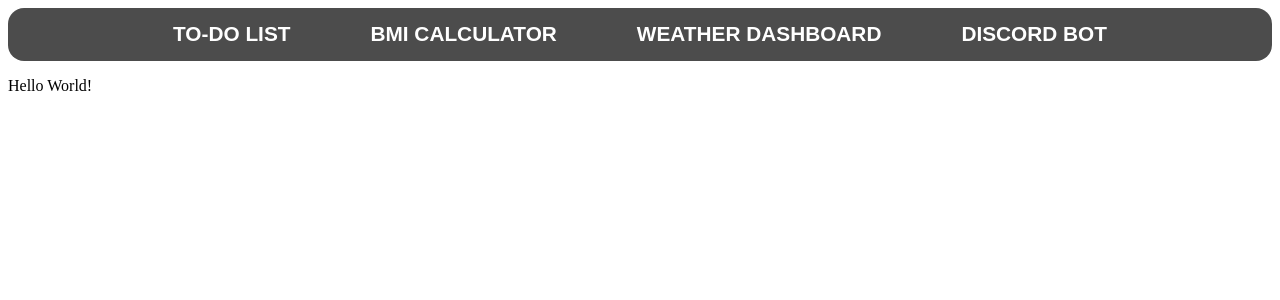
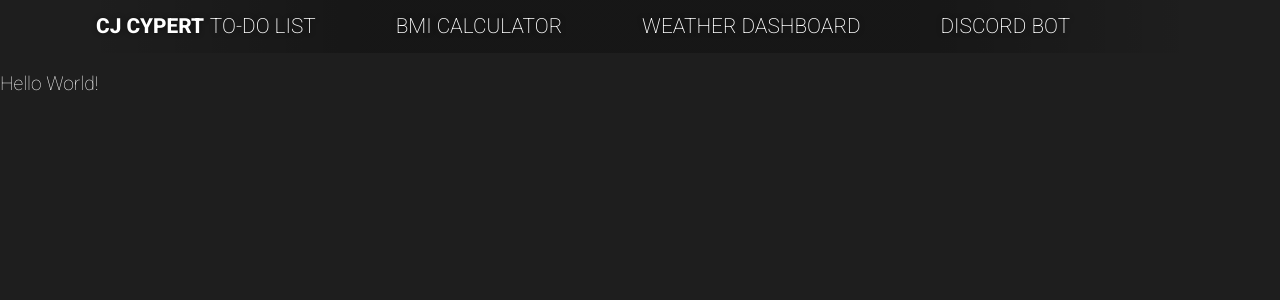
Before and after one commit to CJampion-8/project_portfolio, a React (Create React App) app: page / in a window 1280 px wide. Shown: the top 300 px of the page. Built offline with nearby package versions, Linux system fonts and the light colour scheme.

Commit message:
Update navbar layout and switch to plain links

```diff
--- a/public/index.html
+++ b/public/index.html
@@ -2,14 +2,14 @@
 <html lang="en">
   <head>
     <meta charset="utf-8" />
-    <link rel="icon" href="%PUBLIC_URL%/favicon.ico" />
+    <link rel="icon" href="%PUBLIC_URL%/" />
     <meta name="viewport" content="width=device-width, initial-scale=1" />
     <meta name="theme-color" content="#000000" />
     <meta
       name="description"
       content="Web site created using create-react-app"
     />
-    <link rel="apple-touch-icon" href="%PUBLIC_URL%/logo192.png" />
+    <link rel="apple-touch-icon" href="%PUBLIC_URL%/" />
     <!--
       manifest.json provides metadata used when your web app is installed on a
       user's mobile device or desktop. See https://developers.google.com/web/fundamentals/web-app-manifest/
@@ -24,7 +24,7 @@
       work correctly both with client-side routing and a non-root public URL.
       Learn how to configure a non-root public URL by running `npm run build`.
     -->
-    <title>React App</title>
+    <title>CJ's Portfolio</title>
   </head>
   <body>
     <noscript>You need to enable JavaScript to run this app.</noscript>
--- a/src/App.js
+++ b/src/App.js
@@ -4,9 +4,11 @@ import NavBar from './Navbar';
 
 function App() {
     return (
-        <div className="App">
-            <NavBar />
-            <p>Hello World!</p>
+        <div className="gradient-background">
+            <div className="App">
+                <NavBar />
+                <p>Hello World!</p>
+            </div>
         </div>
     )
 }
--- a/src/Navbar.js
+++ b/src/Navbar.js
@@ -1,19 +1,21 @@
 import React from 'react';
-import { Container, Nav, Navbar } from 'react-bootstrap';
 import './navbar.css';
 
 function NavBar() {
   return (
-    <Navbar className="navBar" expand="lg">
-      <Container className="justify-content-center">
-        <Nav className="nav-links">
-          <Nav.Link href="#home" className="nav-link-custom">TO-DO LIST</Nav.Link>
-          <Nav.Link href="#features" className="nav-link-custom">BMI CALCULATOR</Nav.Link>
-          <Nav.Link href="#pricing" className="nav-link-custom">WEATHER DASHBOARD</Nav.Link>
-          <Nav.Link href="#pricing" className="nav-link-custom">DISCORD BOT</Nav.Link>
-        </Nav>
-      </Container>
-    </Navbar>
+    <div className="navBar">
+      <div className="nav-wrapper">
+        <div className="nav-title">
+          <a href="#home" className="nav-title-custom">CJ CYPERT</a>
+        </div>
+        <div className="nav-links">
+          <a href="#home" className="nav-link-custom">TO-DO LIST</a>
+          <a href="#features" className="nav-link-custom">BMI CALCULATOR</a>
+          <a href="#pricing" className="nav-link-custom">WEATHER DASHBOARD</a>
+          <a href="#pricing" className="nav-link-custom">DISCORD BOT</a>
+        </div>
+      </div>
+    </div>
   );
 }
 
--- a/src/app.css
+++ b/src/app.css
@@ -1,6 +1,46 @@
-.navbar {
-    font-family: "Cal Sans", sans-serif;
-    font-optical-sizing: auto;
-    font-weight: bold;
+@import url('https://fonts.googleapis.com/css2?family=Roboto:ital,wght@0,100..900;1,100..900&display=swap');
+/* Font weight ranges from 100-900 */
+
+.navBar, body {
+    font-family: "Roboto", sans-serif;
+    font-weight: 250;
     font-style: normal;
+    font-variation-settings:
+        "wdth" 100;
 }
+
+.nav-title {
+    font-weight: 750;
+}
+
+body {
+    font-weight: 150;
+    font-size: larger;
+    background-color: rgb(30, 30, 30);
+    color: white;
+}
+
+/* body {
+  background: linear-gradient(300deg,#000000,#007aed,#0404ff);
+  background-size: 180% 180%;
+  animation: gradient-animation 18s ease infinite;
+}
+
+@keyframes gradient-animation {
+  0% {
+    background-position: 0% 50%;
+  }
+  50% {
+    background-position: 100% 50%;
+  }
+  100% {
+    background-position: 0% 50%;
+  }
+} */
+
+html, body, #root, .App, .gradient-background {
+  height: 100%;
+  min-height: 100vh;
+  margin: 0;
+  padding: 0;
+}
--- a/src/navbar.css
+++ b/src/navbar.css
@@ -1,32 +1,64 @@
-/* Background */
 .navBar {
-  background-color: rgba(0, 0, 0, 0.7);
-  padding: .9rem;
+  background: linear-gradient(
+    90deg,
+    rgba(255, 255, 255, 0) 0%,
+    rgba(0, 0, 0, 0.25) 25%,
+    rgba(0, 0, 0, 0.25) 75%,
+    rgba(0, 0, 0, 0) 100%
+  );
+  padding: 0.9rem;
   display: flex;
   justify-content: center;
-  border-radius: 1rem;
+  width: 85%;
+  margin: 0 auto;
 }
 
-/* Nav links container */
+.nav-wrapper {
+  width: 100%;
+  display: flex;
+  position: relative;
+  align-items: center;
+}
+
+.nav-title {
+  flex: 1;
+  display: flex;
+  align-items: center;
+  justify-content: flex-start;
+}
+
 .nav-links {
+  position: absolute;
+  left: 50%;
+  transform: translateX(-50%);
   display: flex;
-  justify-content: center;
   align-items: center;
   gap: 5rem;
+  flex-wrap: nowrap;
 }
 
-/* Link style */
+.nav-title-custom {
+  color: white;
+  font-size: 1.3rem;
+  text-shadow: rgba(0, 0, 0, 0.5) 0px 0px 5px;
+  text-decoration: none;
+  white-space: nowrap;
+}
+
 .nav-link-custom {
-  color: white !important;
+  color: white;
+  text-shadow: rgba(0, 0, 0, 0.5) 0px 0px 5px;
   font-size: 1.3rem;
   text-decoration: none;
   transition: all 0.3s ease-in-out;
+  white-space: nowrap;
+  display: inline-block;
 }
 
-/* Glowing effect */
 .nav-link-custom:hover,
 .nav-link-custom:focus,
 .nav-link-custom:active {
-  text-shadow: 0 0 5px #fff, 0 0 10px #fff;
-  color: white !important;
+  text-shadow: 0 0 5px rgba(255, 255, 255, 0.5),
+               0 0 5px rgba(255, 255, 255, 0.5);
+  color: white;
 }
```
